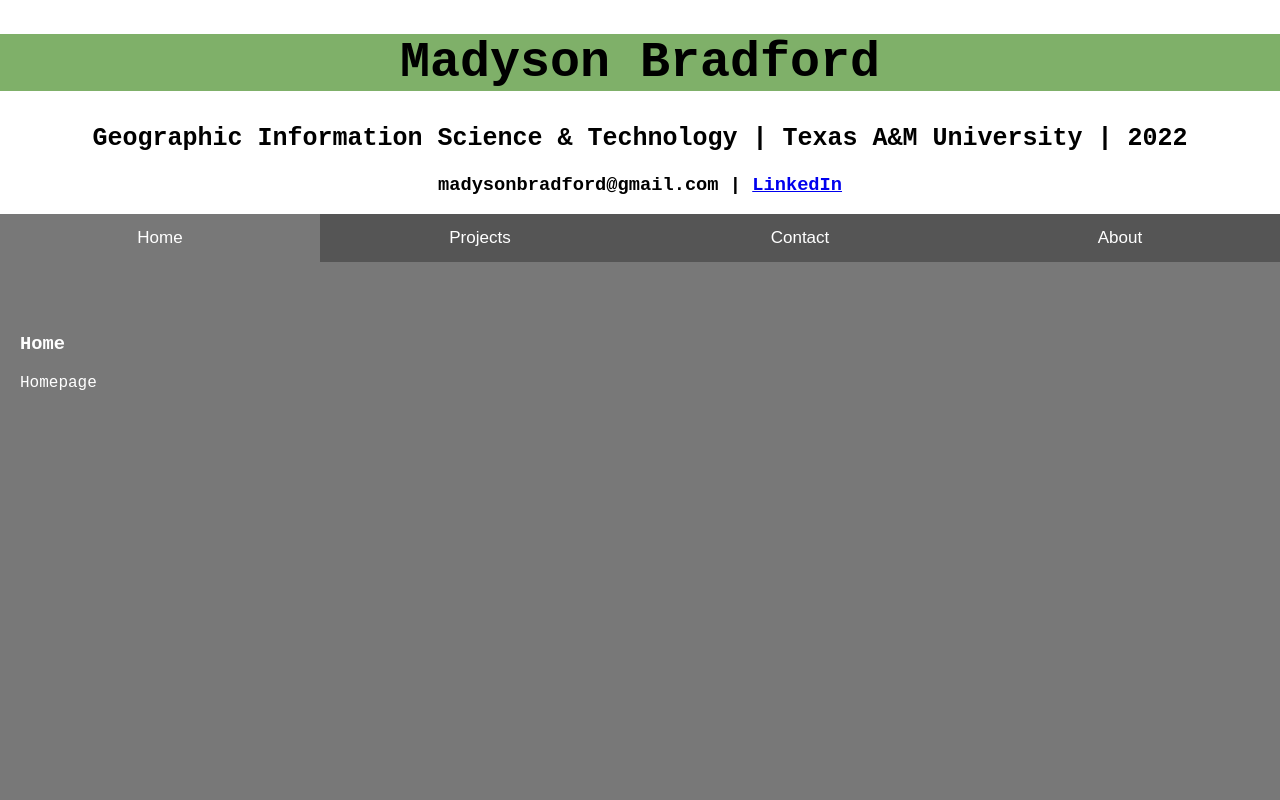
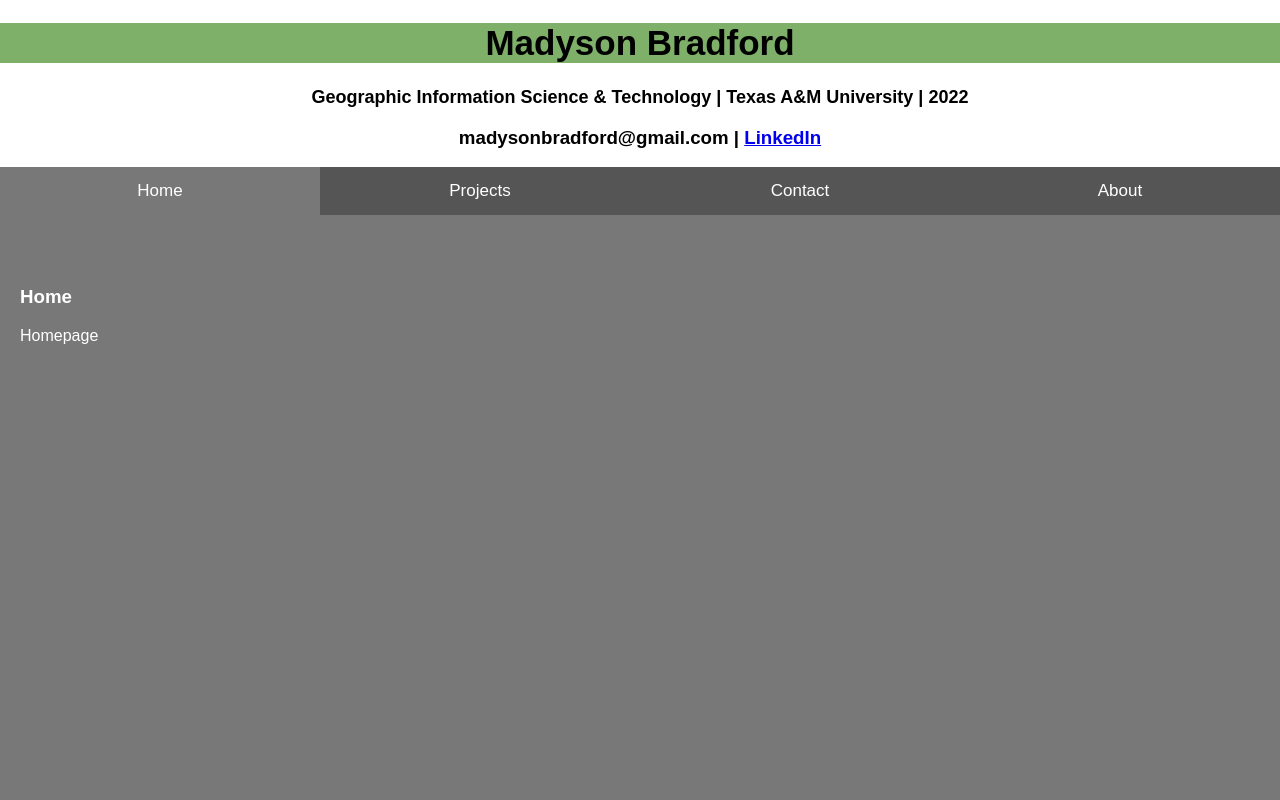
Before and after one commit to MadysonBradford/MadysonBradford.github.io, a plain HTML site: page index.html in a window 1280 px wide. Shown: the top 800 px of the page. Drawn offline with Linux system fonts and the light colour scheme.

Commit message:
update fonts

```diff
--- a/portfolio.css
+++ b/portfolio.css
@@ -1,13 +1,13 @@
 h1 {
     font-weight: bolder;
-    font-size: 50px;
-    font-family: 'Courier New', Courier, monospace;
+    font-size: 35px;
+    font-family: 'Arial';
 }
 
 h2 {
     font-weight: bolder;
-    font-size: 25px;
-    font-family: 'Courier New', Courier, monospace;
+    font-size: 18px;
+    font-family: 'Arial';
 }
 
 * {box-sizing: border-box}
@@ -16,7 +16,7 @@ h2 {
 body, html {
   height: 100%;
   margin: 0;
-  font-family: 'Courier New', Courier, monospace;
+  font-family: 'Arial';
 }
 
 /* Style tab links */
```
